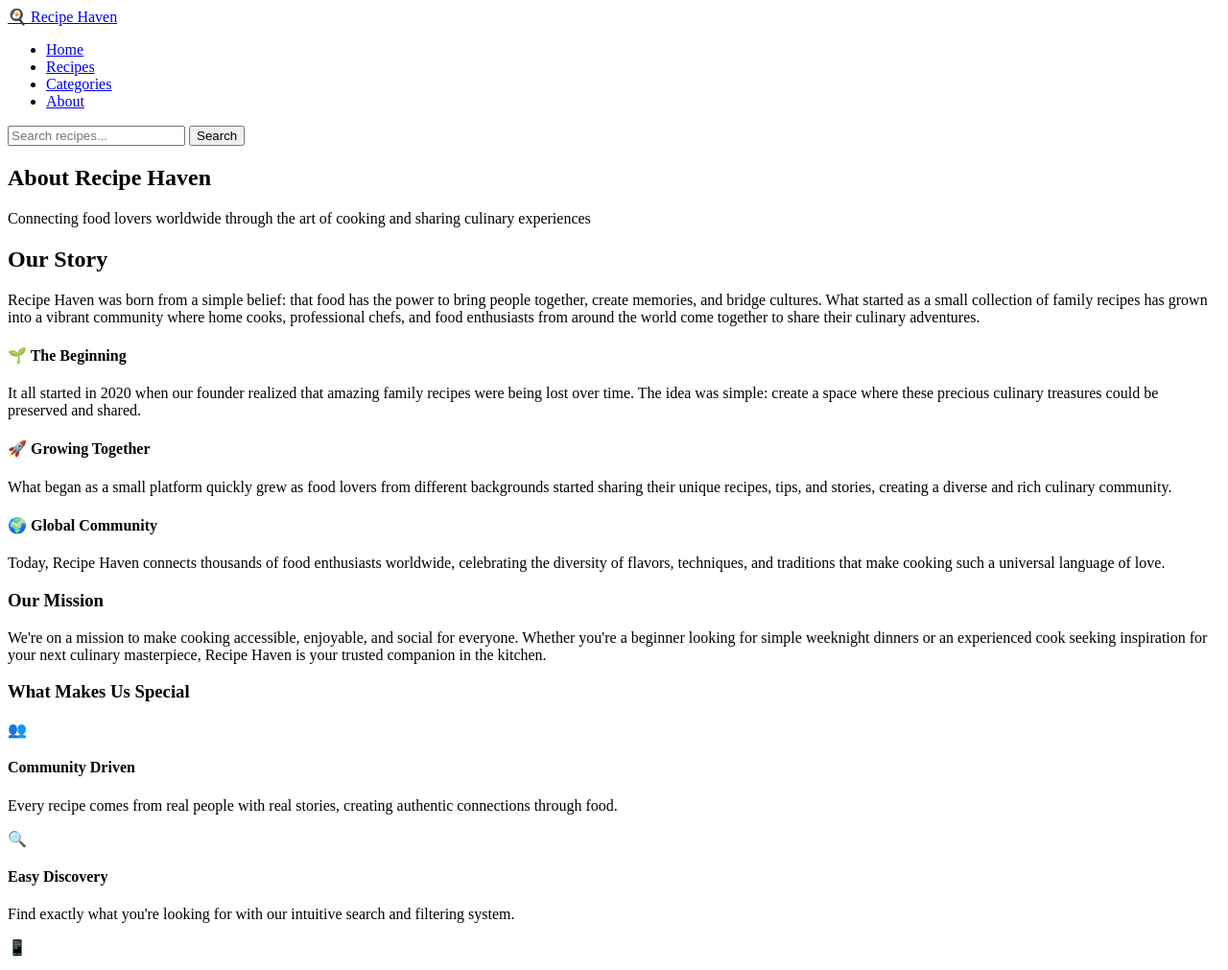
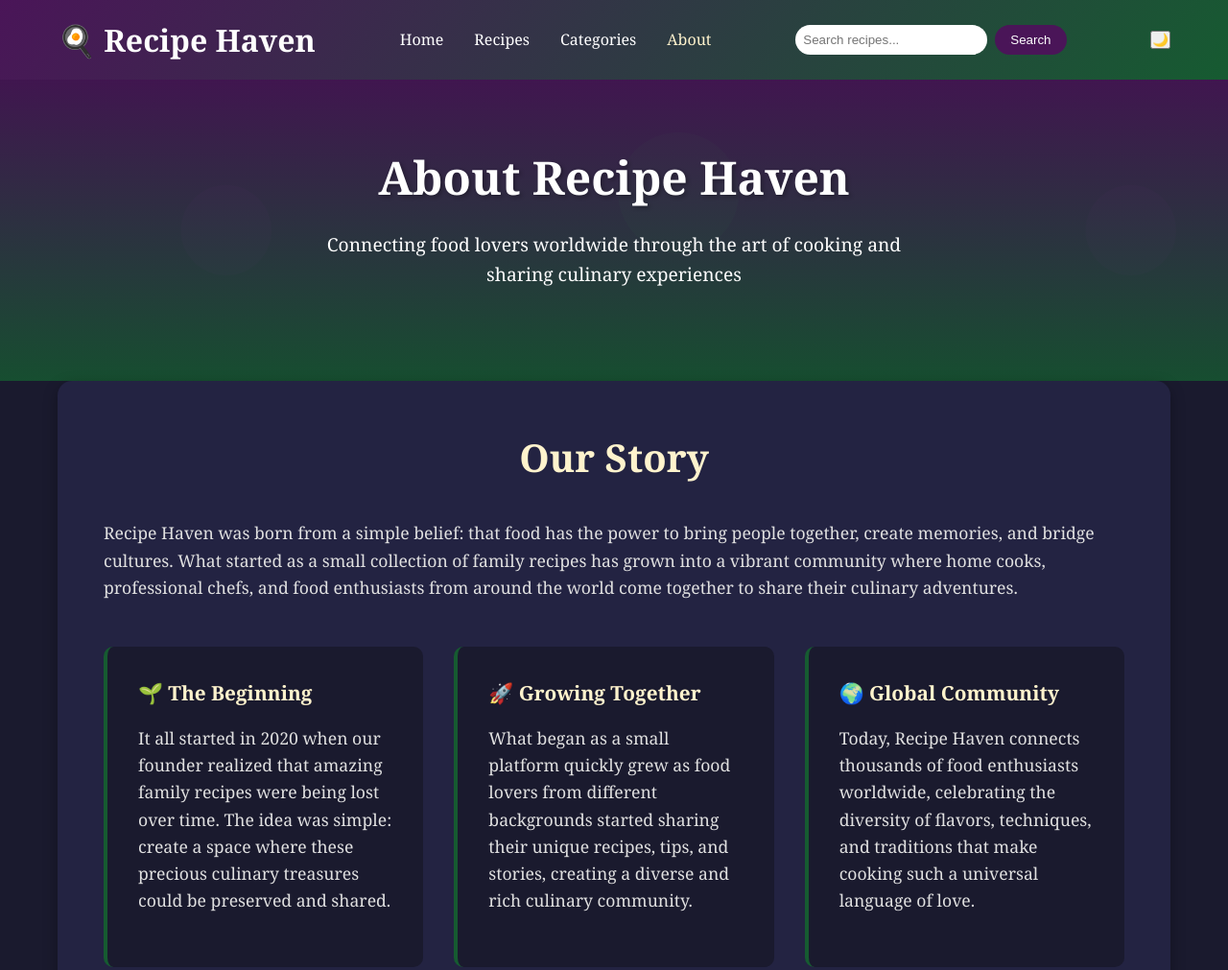
Before and after one commit to pavaniba02/FunFood-AboutUs, a plain HTML site: page index.html in a window 1280 px wide. Shown: the top 1011 px of the page at 96% size. Drawn offline with Linux system fonts and the light colour scheme.

Commit message:
Added a dark mode

```diff
--- a/index.html
+++ b/index.html
@@ -4,6 +4,8 @@
     <meta charset="UTF-8">
     <meta name="viewport" content="width=device-width, initial-scale=1.0">
     <title>About - Recipe Haven</title>
+    <link rel="stylesheet" href="css/styles.css">
+
 
 </head>
 <body>
@@ -15,11 +17,13 @@
                 <li><a href="#">Recipes</a></li>
                 <li><a href="#">Categories</a></li>
                 <li><a href="#" class="active">About</a></li>
-            </ul>
-            <div class="search-bar">
+            </ul>            <div class="search-bar">
                 <input type="text" placeholder="Search recipes...">
                 <button class="btn">Search</button>
             </div>
+            <button id="theme-toggle" class="theme-toggle-btn" aria-label="Toggle theme">
+                🌙
+            </button>
         </nav>
     </header>
 
@@ -148,5 +152,7 @@
             <p>&copy; 2024 Recipe Haven. Made with ❤ for food lovers everywhere.</p>
         </div>
     </footer>
+    <script src="js/scripts.js"></script>
+
 </body>
 </html>
```
